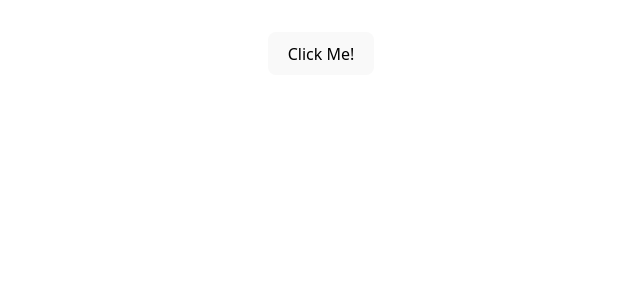
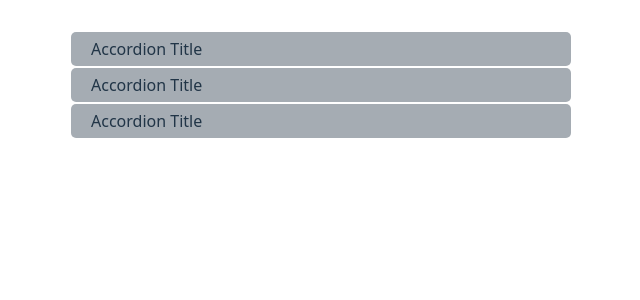
Before and after one commit to ishwortimilsina/reusable-component, a React (Vite) app: page / in a window 1280 px wide. Shown: the top 300 px of the page, without its empty margins (319-959 px from the left). Built offline with nearby package versions, Linux system fonts and the light colour scheme.

Commit message:
accordion

```diff
--- a/src/App.tsx
+++ b/src/App.tsx
@@ -1,10 +1,10 @@
 import './App.css'
-import { ToastUser } from './components/toast/ToastUser';
+import { AccordionUser } from './components/accordion/AccordionUser';
 
 function App() {
   return (
     <>
-      <ToastUser />
+      <AccordionUser />
     </>
   )
 }
--- /dev/null
+++ b/src/components/accordion/Accordion.module.css
@@ -0,0 +1,36 @@
+.accordion {
+  min-width: 500px;
+}
+
+.accordionHeader {
+  padding: 5px 20px;
+  background-color: rgb(165, 172, 179);
+  border-radius: 5px;
+  cursor: pointer;
+
+  &:hover {
+    background-color: rgb(129, 135, 142);
+  }
+}
+
+.accordionContent {
+  border: solid 1px grey;
+  border-radius: 5px;
+  max-height: 0;
+  opacity: 0;
+  transition: max-height 1.5s ease, opacity 0.5s ease;
+}
+
+.accordionContent.expanded {
+  max-height: 1000px;
+  opacity: 1;
+}
+
+.accordionContent.collapsed {
+  max-height: 0;
+  opacity: 0;
+}
+
+.accordionContentInner {
+  padding: 20px;
+}
--- /dev/null
+++ b/src/components/accordion/Accordion.tsx
@@ -0,0 +1,29 @@
+import { ReactNode, useState } from "react";
+import classes from './Accordion.module.css';
+
+interface AccordionProps {
+  header: string | ReactNode;
+  children: ReactNode;
+}
+
+export const Accordion = ({ header, children }: AccordionProps) => {
+  const [show, setShow] = useState(false);
+
+  const handleShowChange = () => {
+    setShow(!show);
+  };
+
+  return (
+    <div className={classes.accordion}>
+      <div
+        className={classes.accordionHeader}
+        onClick={handleShowChange}
+      >{header}</div>
+      <div className={`${classes.accordionContent} ${show ? classes.expanded : classes.collapsed}`}>
+        { show ? <div className={classes.accordionContentInner}>
+          {children}
+        </div> : null}
+      </div>
+    </div>
+  );
+};
--- /dev/null
+++ b/src/components/accordion/AccordionUser.tsx
@@ -0,0 +1,17 @@
+import { Accordion } from "./Accordion";
+
+export const AccordionUser = () => {
+  return (
+    <>
+      <Accordion header="Accordion Title">
+        This is accordion.
+      </Accordion>
+      <Accordion header="Accordion Title">
+        This is accordion.
+      </Accordion>
+      <Accordion header="Accordion Title">
+        This is accordion.
+      </Accordion>
+    </>
+  );
+};
```
